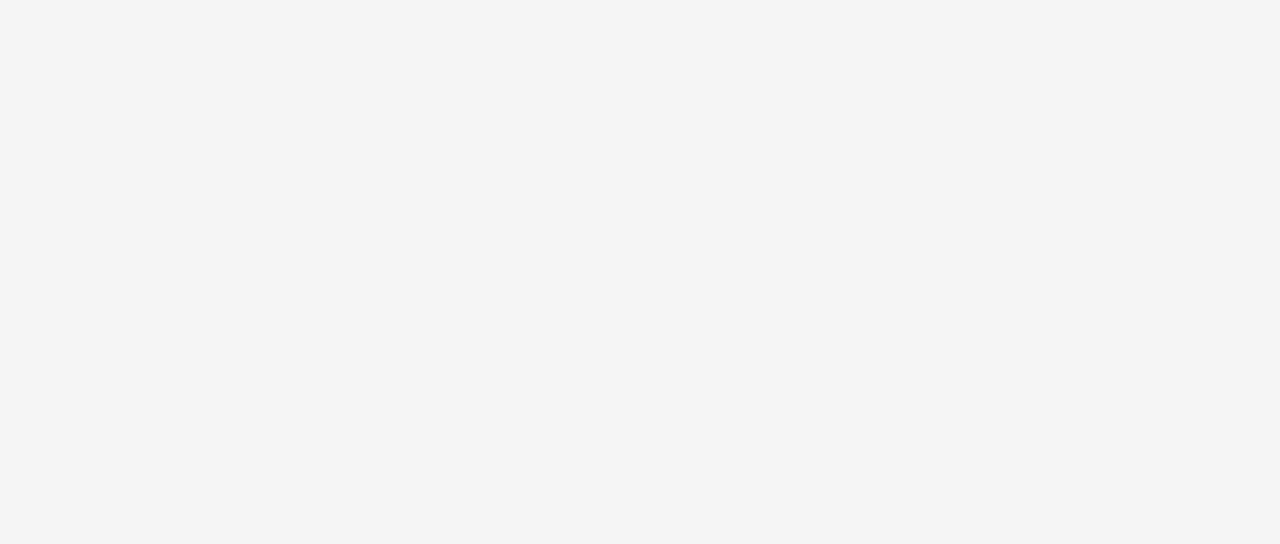
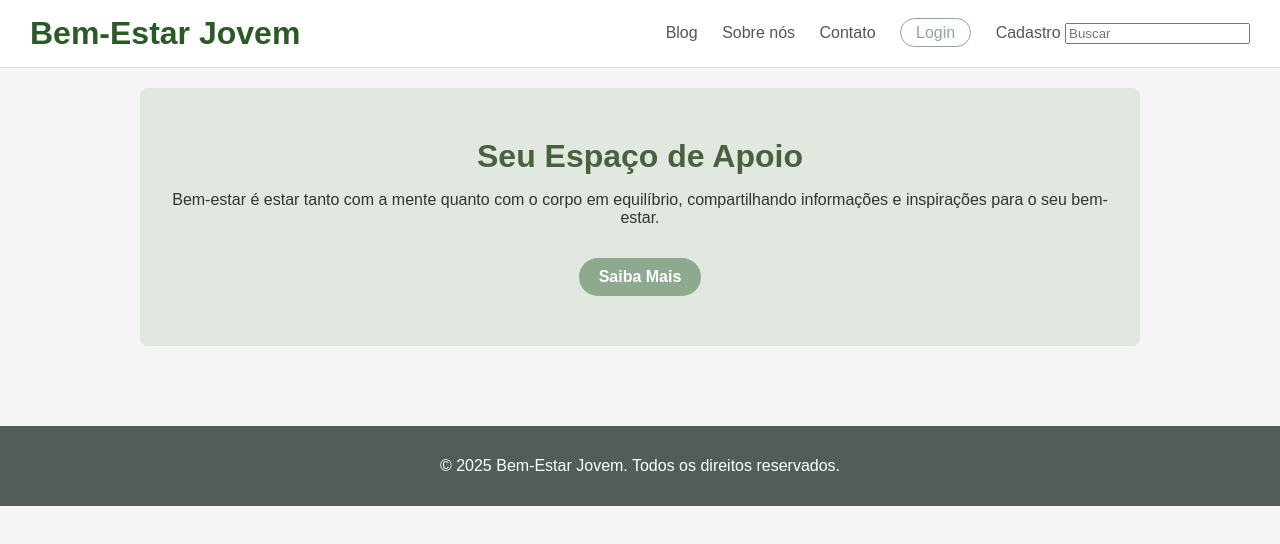
Before and after one commit to kelita555/sa-de-mental, a plain HTML site: page index.html in a window 1280 px wide. Drawn offline with Linux system fonts and the light colour scheme.

Commit message:
Update index.html

```diff
--- a/index.html
+++ b/index.html
@@ -20,3 +20,85 @@
             justify-content: space-between;
             align-items: center;
         }
+  header h1 {
+            margin: 0;
+            font-weight: bold;
+            color: #2B5927;
+        }
+        nav a {
+            margin-left: 20px;
+            text-decoration: none;
+            color: #555;
+        }
+        nav a.login {
+            border: 1px solid #8DAA8F;
+            border-radius: 25px;
+            padding: 5px 15px;
+            color: #8DAA8F;
+        }
+        main {
+               padding: 20px 30px;
+            max-width: 1000px;
+            margin: 0 auto;
+        }
+        footer {
+            background: #515c5b;
+            color: white;
+            text-align: center;
+            padding: 15px 0;
+            margin-top: 30px;
+        }
+          .support-space {
+            text-align: center;
+            padding: 50px 20px;
+            background-color: #e1e8df;
+            border-radius: 8px;
+            margin-bottom: 30px;
+        }
+        .support-space h2 {
+            margin: 0;
+            color: #49613f;
+            font-size: 2em;
+            font-weight: bold;
+        }
+        /* Exemplo para botões e links */
+        a.button {
+              background: #8DAA8F;
+            color: white;
+            padding: 10px 20px;
+            border-radius: 25px;
+            text-decoration: none;
+            font-weight: bold;
+            display: inline-block;
+            margin-top: 15px;
+        }
+        a.button:hover {
+            background: #729169;
+              }
+    </style>
+</head>
+<body>
+    <header>
+        <h1>Bem-Estar Jovem</h1>
+        <nav>
+            <a href="#">Blog</a>
+            <a href="#">Sobre nós</a>
+            <a href="#">Contato</a>
+            <a href="#" class="login">Login</a>
+            <a href="#">Cadastro</a>
+            <input type="search" placeholder="Buscar" aria-label="Buscar" />
+        </nav>
+    </header>
+     <main>
+        <section class="support-space">
+            <h2>Seu Espaço de Apoio</h2>
+            <p>Bem-estar é estar tanto com a mente quanto com o corpo em equilíbrio, compartilhando informações e inspirações para o seu bem-estar.</p>
+            <a href="#" class="button">Saiba Mais</a>
+        </section>
+        <!-- Outras seções do site podem ser adicionadas aqui -->
+    </main>
+    <footer>
+        <p>© 2025 Bem-Estar Jovem. Todos os direitos reservados.</p>
+    </footer>
+</body>
+</html>
```
